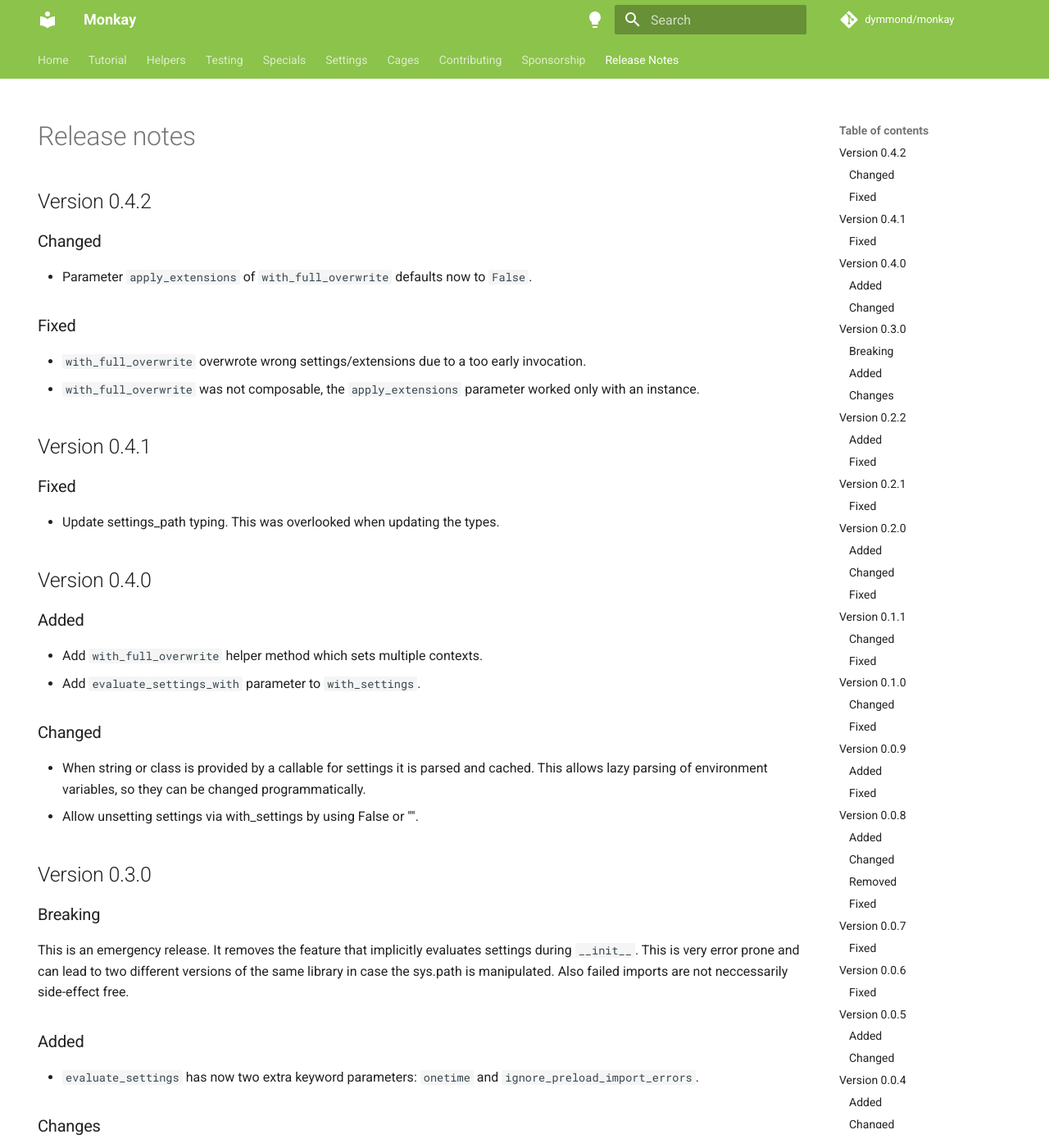
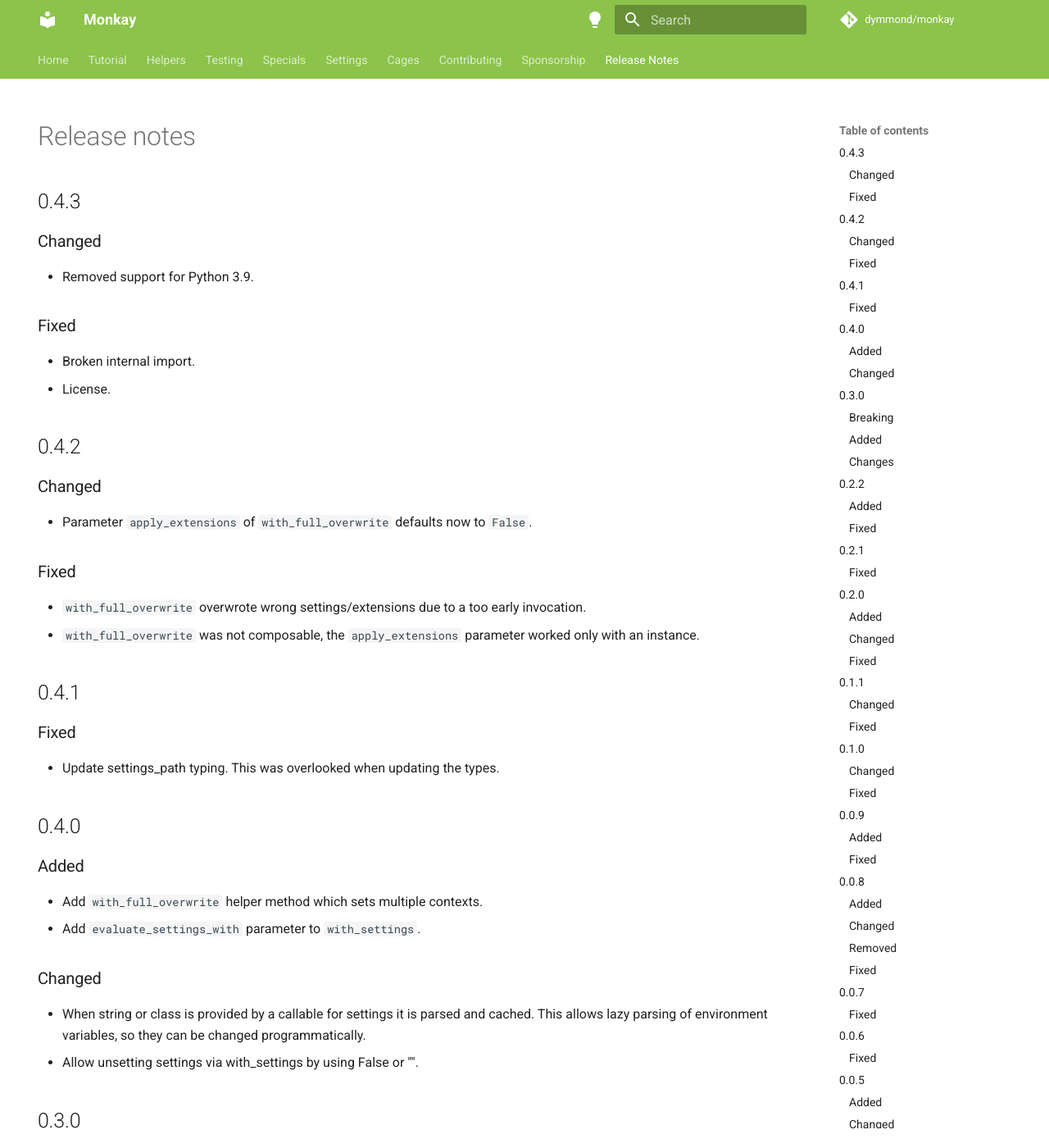
Before and after one commit to dymmond/monkay, an MkDocs documentation site: the page built from docs/release-notes.md, in a window 1280 px wide and 1400 px high. Shown: the whole window at 82% size. Built offline with MkDocs 1.6.1 and Material for MkDocs 9.7.7, drawn with Linux system fonts in a browser that asks for light colours; comment, search, counter and statistics services are not loaded; some of the changed text lies outside the part shown.

```diff
--- a/docs/release-notes.md
+++ b/docs/release-notes.md
@@ -5,7 +5,18 @@ hide:
 
 # Release notes
 
-## Version 0.4.2
+## 0.4.3
+
+### Changed
+
+- Removed support for Python 3.9.
+
+### Fixed
+
+- Broken internal import.
+- License.
+
+## 0.4.2
 
 ### Changed
 
@@ -16,13 +27,13 @@ hide:
 - `with_full_overwrite` overwrote wrong settings/extensions due to a too early invocation.
 - `with_full_overwrite` was not composable, the `apply_extensions` parameter worked only with an instance.
 
-## Version 0.4.1
+## 0.4.1
 
 ### Fixed
 
 - Update settings_path typing. This was overlooked when updating the types.
 
-## Version 0.4.0
+## 0.4.0
 
 ### Added
 
@@ -35,7 +46,7 @@ hide:
   This allows lazy parsing of environment variables, so they can be changed programmatically.
 - Allow unsetting settings via with_settings by using False or "".
 
-## Version 0.3.0
+## 0.3.0
 
 ### Breaking
 
@@ -54,7 +65,7 @@ Also failed imports are not neccessarily side-effect free.
 - Setting the `evaluate_settings` parameter in `__init__` is now an error.
 - For the parameter `ignore_import_errors` of `evaluate_settings` the default value is changed to `False`.
 
-## Version 0.2.2
+## 0.2.2
 
 ### Added
 
@@ -65,14 +76,14 @@ Also failed imports are not neccessarily side-effect free.
 - Handle edge-cases better when settings are unset or disabled.
 - Don't touch settings in `evaluate_settings` when not required.
 
-## Version 0.2.1
+## 0.2.1
 
 ### Fixed
 
 - Add AttributeError to the ignored import errors.
 - Wrong return value for `evaluate_settings_once` when already evaluated.
 
-## Version 0.2.0
+## 0.2.0
 
 ### Added
 
@@ -94,7 +105,7 @@ Also failed imports are not neccessarily side-effect free.
 - Assigning an empty dictionary to settings deletes the settings. This should only work for some falsy values.
 - Cage `with_overwrite` didn't escape the last update compontent properly.
 
-## Version 0.1.1
+## 0.1.1
 
 ### Changed
 
@@ -106,7 +117,7 @@ Also failed imports are not neccessarily side-effect free.
 - Missing `__dir__` injection so lazy imports didn't show up in `dir()`.
 - Error when adding lazy imports later without pre-existing lazy imports.
 
-## Version 0.1.0
+## 0.1.0
 
 ### Changed
 
@@ -119,7 +130,7 @@ Also failed imports are not neccessarily side-effect free.
 
 - `with_instance` without `with_extensions` was not working.
 
-## Version 0.0.9
+## 0.0.9
 
 ### Added
 
@@ -130,7 +141,7 @@ Also failed imports are not neccessarily side-effect free.
 
 - Lazy setup.
 
-## Version 0.0.8
+## 0.0.8
 
 ### Added
 
@@ -151,20 +162,20 @@ Also failed imports are not neccessarily side-effect free.
 
 - Use the right instance for apply_settings in set_instance.
 
-## Version 0.0.7
+## 0.0.7
 
 ### Fixed
 
 - Missing py.typed.
 - Fix double dot in reason. This parameter alone should control the punctuation.
 
-## Version 0.0.6
+## 0.0.6
 
 ### Fixed
 
 - Re-exports were not detected correctly.
 
-## Version 0.0.5
+## 0.0.5
 
 ### Added
 
@@ -176,7 +187,7 @@ Also failed imports are not neccessarily side-effect free.
 - `find_missing` test method has some different error names.
 - `find_missing` doesn't require the all_var anymore.
 
-## Version 0.0.4
+## 0.0.4
 
 ### Added
 
@@ -190,7 +201,7 @@ Also failed imports are not neccessarily side-effect free.
 - Rename typo `settings_preload_name` to `settings_preloads_name`.
 - Fix relative imports.
 
-## Version 0.0.3
+## 0.0.3
 
 ### Added
 
@@ -200,6 +211,6 @@ Also failed imports are not neccessarily side-effect free.
 
 - It is now allowed to provide own loaders instead of the path.
 
-## Version 0.0.1
+## 0.0.1
 
 Initial release
--- a/monkay/__about__.py
+++ b/monkay/__about__.py
@@ -1 +1 @@
-__version__ = "0.4.2"
+__version__ = "0.4.3"
--- a/monkay/__init__.py
+++ b/monkay/__init__.py
@@ -18,7 +18,6 @@ from .types import (
 
 __all__ = [
     "Monkay",
-    "SortedExportsEntry",
     "DeprecatedImport",
     "PRE_ADD_LAZY_IMPORT_HOOK",
     "ExtensionProtocol",
--- a/pyproject.toml
+++ b/pyproject.toml
@@ -7,7 +7,7 @@ name = "monkay"
 dynamic = ["version"]
 description = 'The ultimate preload, settings, lazy import manager.'
 readme = "README.md"
-requires-python = ">=3.9"
+requires-python = ">=3.10"
 keywords = ["monkey-patching", "settings", "lazy-imports"]
 authors = [
   { name = "alex", email = "devkral@web.de" },
@@ -21,7 +21,6 @@ classifiers = [
   "Typing :: Typed",
   "Development Status :: 5 - Production/Stable",
   "Programming Language :: Python",
-  "Programming Language :: Python :: 3.9",
   "Programming Language :: Python :: 3.10",
   "Programming Language :: Python :: 3.11",
   "Programming Language :: Python :: 3.12",
```
Also changed, not shown: 4 other files.
